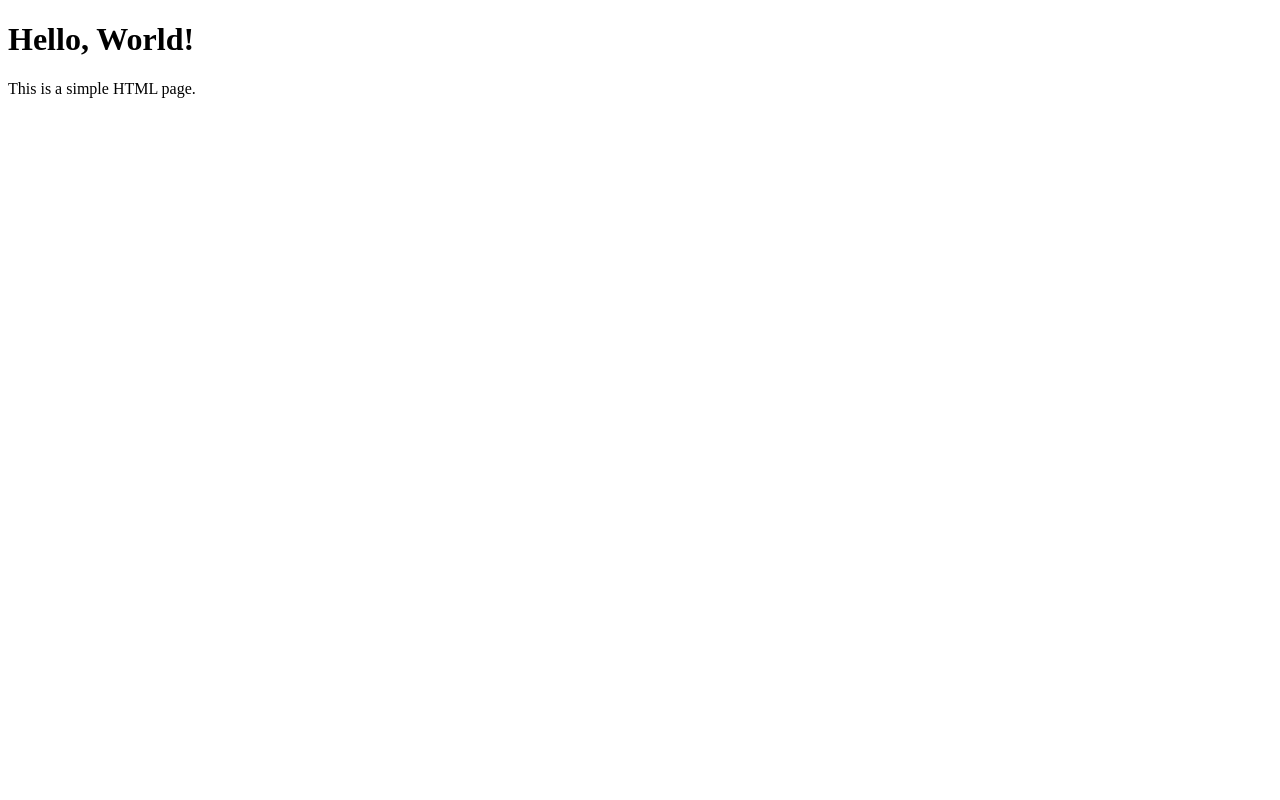
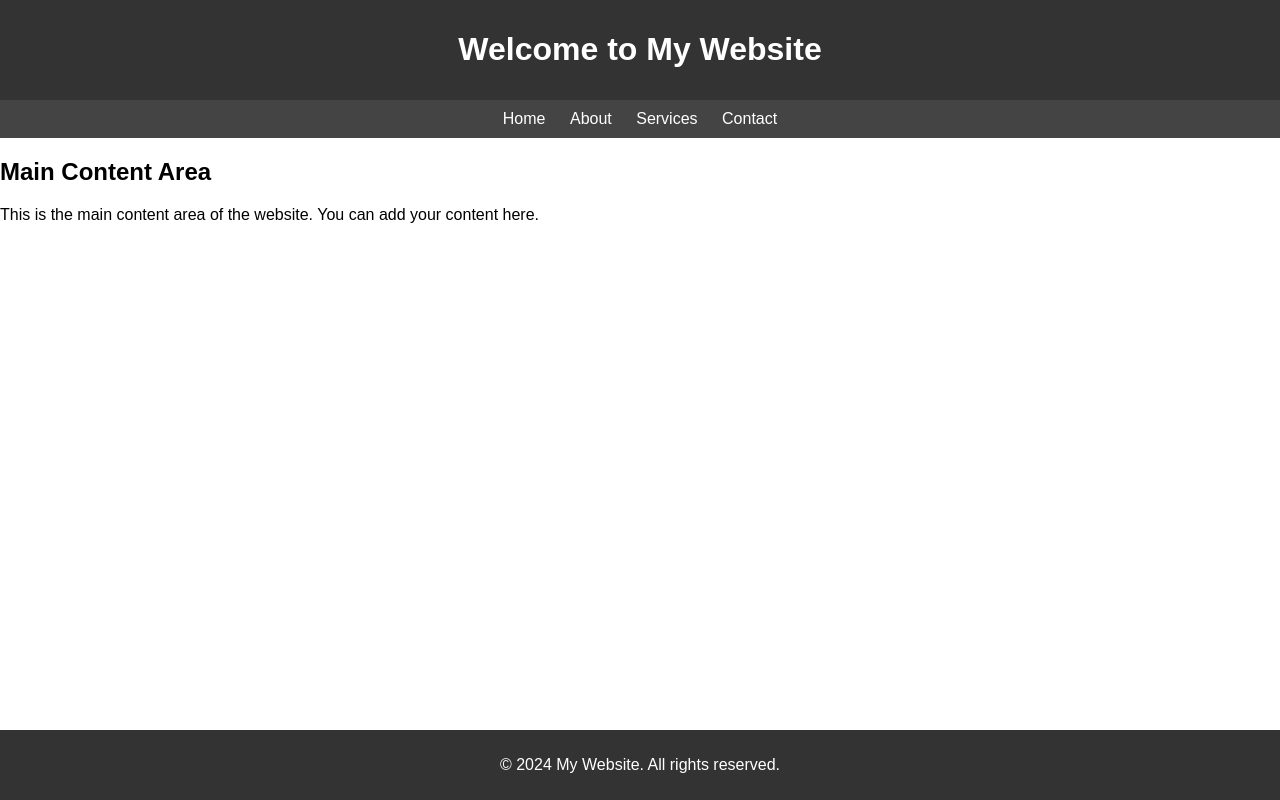
Before and after one commit to KshitijDinni/Avenger, a plain HTML site: page index.html in a window 1280 px wide. Drawn offline with Linux system fonts and the light colour scheme.

Commit message:
dded hrkgukgkugku

```diff
--- a/index.html
+++ b/index.html
@@ -3,10 +3,61 @@
 <head>
     <meta charset="UTF-8">
     <meta name="viewport" content="width=device-width, initial-scale=1.0">
-    <title>Simple HTML Example</title>
+    <title>My Website</title>
+    <style>
+        /* Basic CSS styles */
+        body {
+            font-family: Arial, sans-serif;
+            margin: 0;
+            padding: 0;
+        }
+        header {
+            background-color: #333;
+            color: #fff;
+            padding: 10px 0;
+            text-align: center;
+        }
+        nav {
+            background-color: #444;
+            color: #fff;
+            text-align: center;
+            padding: 10px 0;
+        }
+        nav a {
+            color: #fff;
+            text-decoration: none;
+            padding: 0 10px;
+        }
+        nav a:hover {
+            text-decoration: underline;
+        }
+        footer {
+            background-color: #333;
+            color: #fff;
+            text-align: center;
+            padding: 10px 0;
+            position: fixed;
+            bottom: 0;
+            width: 100%;
+        }
+    </style>
 </head>
 <body>
-    <h1>Hello, World!</h1>
-    <p>This is a simple HTML page.</p>
+    <header>
+        <h1>Welcome to My Website</h1>
+    </header>
+    <nav>
+        <a href="#">Home</a>
+        <a href="https://github.com/KshitijDinni/Avenger">About</a>
+        <a href="#">Services</a>
+        <a href="#">Contact</a>
+    </nav>
+    <main>
+        <h2>Main Content Area</h2>
+        <p>This is the main content area of the website. You can add your content here.</p>
+    </main>
+    <footer>
+        <p>&copy; 2024 My Website. All rights reserved.</p>
+    </footer>
 </body>
 </html>
```
Also changed, not shown: 1 other file.
